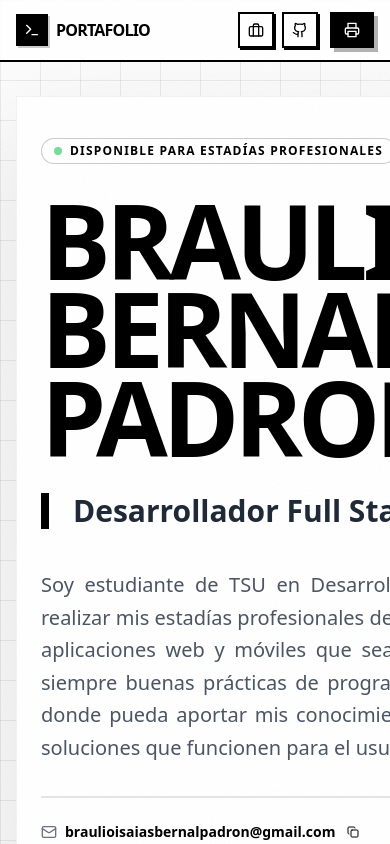
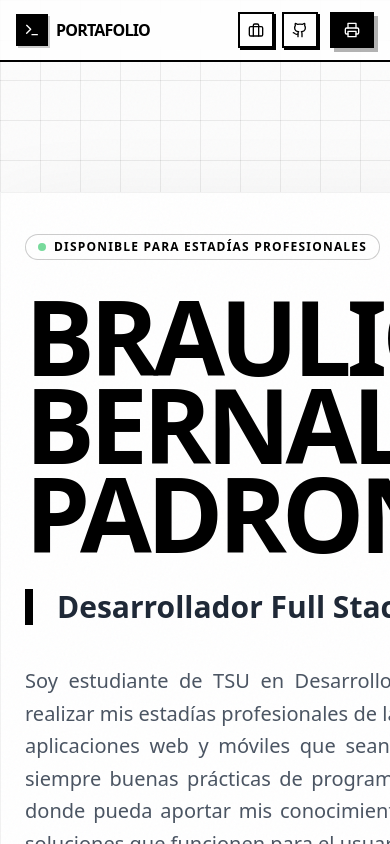
Before and after one commit to IsaiasSinthesys03/Portafolio_Estadias_Web, a React (Vite) app: page / in a window 390 px wide. Shown: the top 844 px of the page. Built offline with nearby package versions, Linux system fonts and the light colour scheme.

Commit message:
feat: restore natural browser zoom by removing internal scroll container

```diff
--- a/App.jsx
+++ b/App.jsx
@@ -404,9 +404,8 @@ export default function Portfolio() {
         </div>
       </header>
 
-      {/* CONTENIDO PRINCIPAL - CON DESPLAZAMIENTO HORIZONTAL EN MÓVIL */}
-      <div className="w-full overflow-x-auto print:overflow-visible pt-24 sm:pt-48">
-        <main className="w-[1100px] mx-auto print:max-w-full print:px-0 relative z-10 px-4 sm:px-0">
+      {/* CONTENIDO PRINCIPAL */}
+      <main className="pt-48 print:pt-0 w-[1100px] mx-auto print:max-w-full print:px-0 relative z-10">
 
         {/* PÁGINA 1: PERFIL PROFESIONAL */}
         <div className="web-page-card print:shadow-none print:border-none print:bg-transparent print:mb-0">
@@ -830,7 +829,6 @@ export default function Portfolio() {
           </section>
         </div>
       </main>
-      </div>
 
       {/* FOOTER */}
       <footer className="bg-black text-white pt-32 pb-12 mt-32 print:hidden relative overflow-hidden">
```
